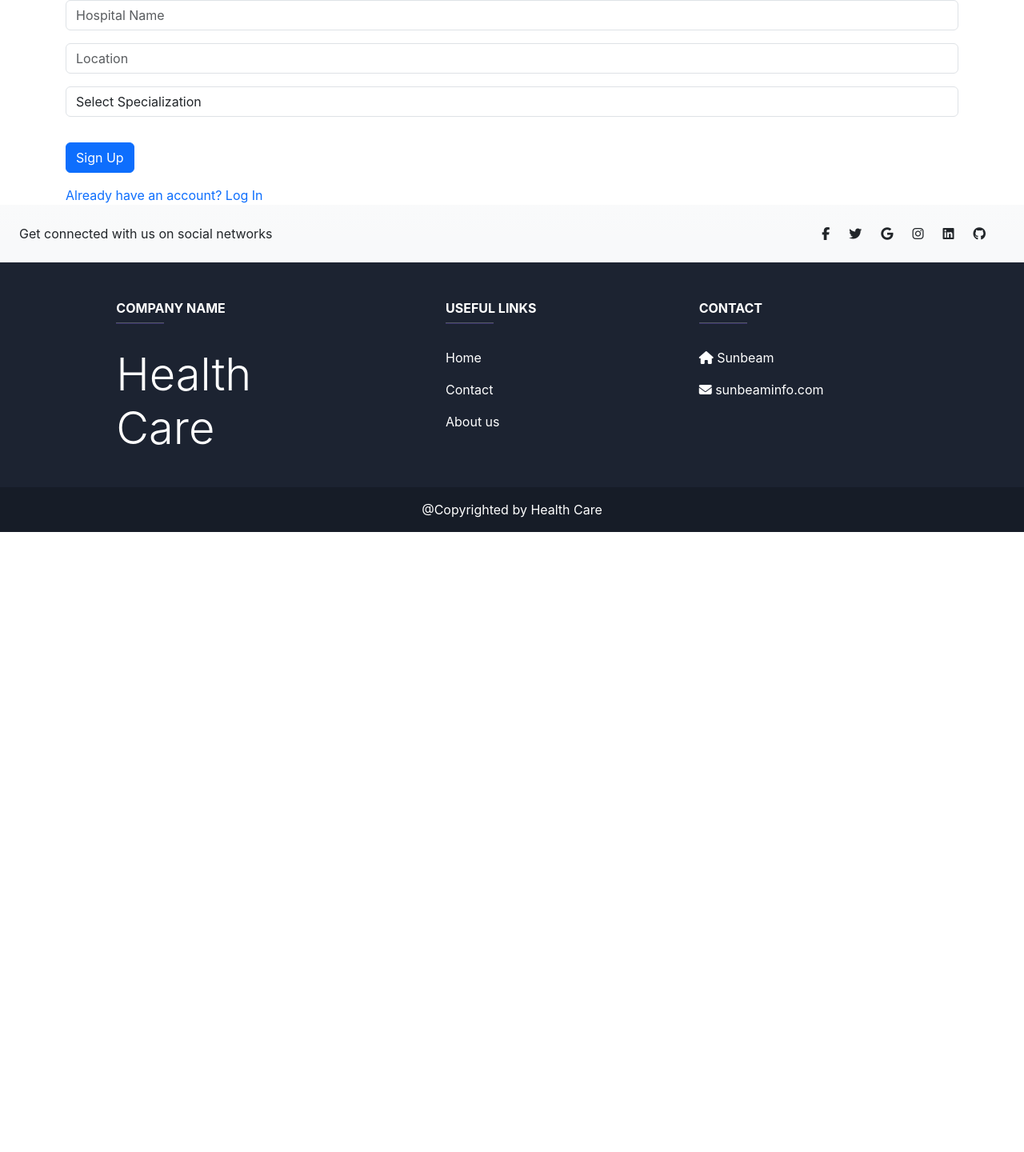
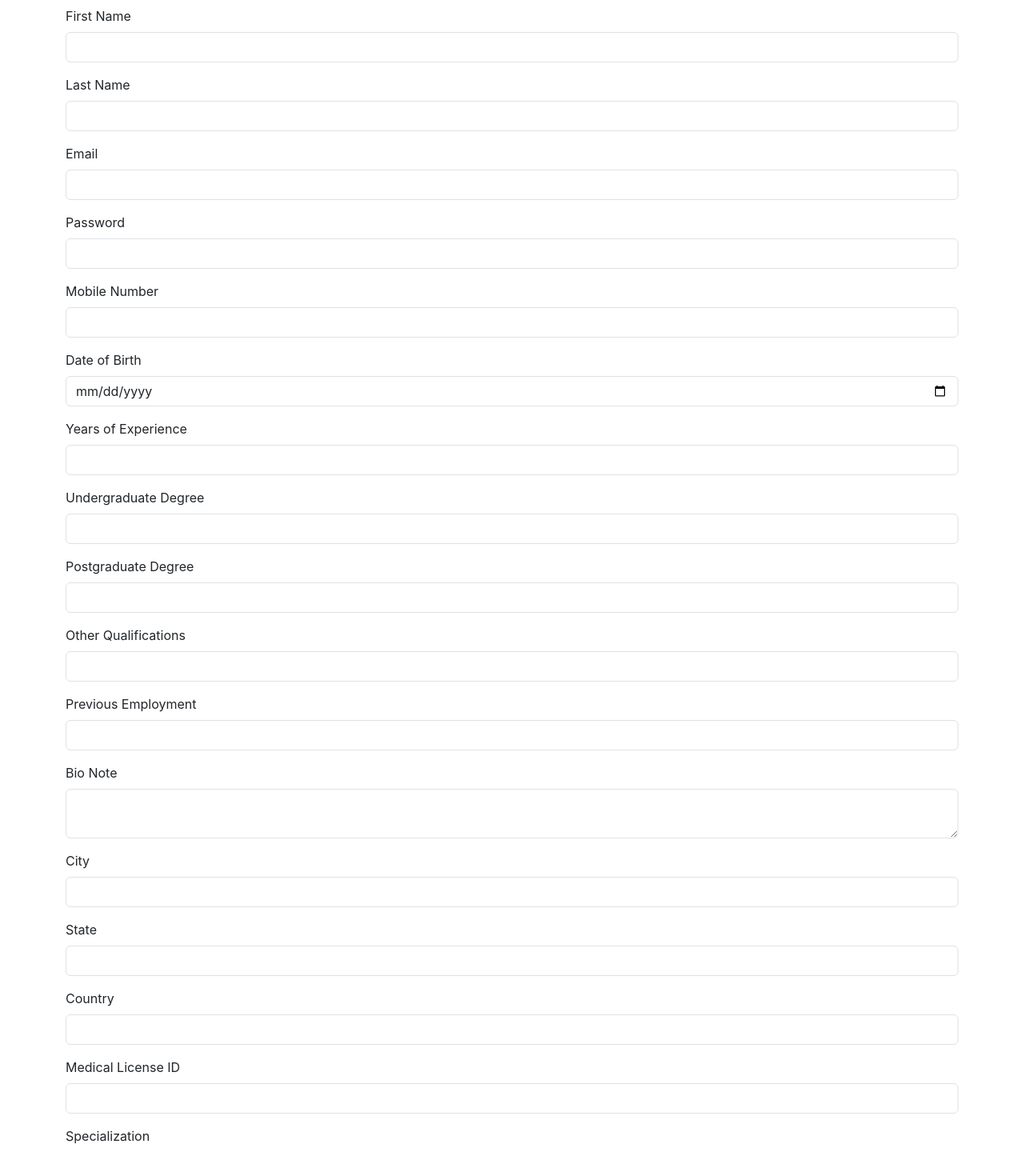
Before and after one commit to CureoiusMinds/healthcare-frontend, a React (Create React App) app: page /docsignup in a window 1280 px wide. Shown: the part 180-1620 px from the top of the page at 80% size. Before the commit the page ends 845 px from the top, so only its background shows below. Built offline with nearby package versions, Linux system fonts and the light colour scheme.

Commit message:
doc signup , job card

```diff
--- a/src/App.js
+++ b/src/App.js
@@ -19,6 +19,7 @@ import HospitalJobList from './components/doctor/HospitalJobList';
 import NgoJobList from './components/doctor/NgoJobList';
 
 import AdCard from './components/hospital/AdCard';
+import DoctorProfile from './components/doctor/DoctorProfile';
 
 function App() {
   return (
@@ -40,6 +41,7 @@ function App() {
         <Route path="/doctor" element={<Doctor/>} />
         <Route path="/about" element={<AboutUs/>} />
         <Route path="/contact" element={<ContactUs/>} />
+        <Route path="/doctorprofile" element={<DoctorProfile/>} />
       </Routes>
       <ToastContainer />
       <Footer/>
--- a/src/components/authentication/DoctorSignUp.jsx
+++ b/src/components/authentication/DoctorSignUp.jsx
@@ -1,89 +1,126 @@
-import React, { useState } from "react";
-import { toast } from "react-toastify";
-import { Link } from "react-router-dom";
+import React, { useState } from 'react';
+import { toast } from 'react-toastify';
+import 'react-toastify/dist/ReactToastify.css';
 
-const HospitalSignUp = () => {
+const DoctorSignup = () => {
   const [formData, setFormData] = useState({
-    name: "",
-    location: "",
-    specialization: "",
+    firstName: '',
+    lastName: '',
+    email: '',
+    password: '',
+    mobileNo: '',
+    DoB: '',
+    yearsOfEx: '',
+    underGrad: '',
+    postGrad: '',
+    otherQualifications: '',
+    prevEmployment: '',
+    bioNote: '',
+    city: '',
+    state: '',
+    country: '',
+    medicalLicenseId: '',
+    specialization: ''
   });
 
   const handleChange = (e) => {
-    setFormData({ ...formData, [e.target.name]: e.target.value });
+    setFormData({
+      ...formData,
+      [e.target.name]: e.target.value
+    });
   };
 
   const handleSubmit = (e) => {
     e.preventDefault();
-    // Example form validation for required fields
-    if (!formData.name || !formData.location || !formData.specialization) {
-      toast.error("Please fill in all required fields");
-      return;
-    }
-
-
-    fetch("your-backend-url/hospital/signup", {
-      method: "POST",
-      headers: {
-        "Content-Type": "application/json",
-      },
-      body: JSON.stringify(formData),
-    })
-      .then((response) => {
-        if (response.ok) {
-          toast.success("Signup successful!");
-        } else {
-          toast.error("Signup failed. Please try again later.");
-        }
-      })
-      .catch((error) => {
-        console.error("Error:", error);
-        toast.error("Signup failed. Please try again later.");
-      });
+    toast.success('Signup successful!');
   };
 
   return (
-    <div className="container">
-      <h2 className="mt-4 mb-4">Hospital Sign Up</h2>
+    <div className="container mt-5">
+      <h2>Doctor Signup</h2>
       <form onSubmit={handleSubmit}>
         <div className="mb-3">
-          <input
-            type="text"
-            className="form-control"
-            name="name"
-            placeholder="Hospital Name"
-            value={formData.name}
-            onChange={handleChange}
-          />
+          <label className="form-label">First Name</label>
+          <input type="text" className="form-control" name="firstName" value={formData.firstName} onChange={handleChange} />
         </div>
         <div className="mb-3">
-          <input
-            type="text"
-            className="form-control"
-            name="location"
-            placeholder="Location"
-            value={formData.location}
-            onChange={handleChange}
-          />
+          <label className="form-label">Last Name</label>
+          <input type="text" className="form-control" name="lastName" value={formData.lastName} onChange={handleChange} />
         </div>
         <div className="mb-3">
-          <select
-            className="form-control"
-            name="specialization"
-            value={formData.specialization}
-            onChange={handleChange}
-          >
+          <label className="form-label">Email</label>
+          <input type="email" className="form-control" name="email" value={formData.email} onChange={handleChange} />
+        </div>
+        <div className="mb-3">
+          <label className="form-label">Password</label>
+          <input type="password" className="form-control" name="password" value={formData.password} onChange={handleChange} />
+        </div>
+        <div className="mb-3">
+          <label className="form-label">Mobile Number</label>
+          <input type="text" className="form-control" name="mobileNo" value={formData.mobileNo} onChange={handleChange} />
+        </div>
+        <div className="mb-3">
+          <label className="form-label">Date of Birth</label>
+          <input type="date" className="form-control" name="DoB" value={formData.DoB} onChange={handleChange} />
+        </div>
+        <div className="mb-3">
+          <label className="form-label">Years of Experience</label>
+          <input type="number" className="form-control" name="yearsOfEx" value={formData.yearsOfEx} onChange={handleChange} />
+        </div>
+        <div className="mb-3">
+          <label className="form-label">Undergraduate Degree</label>
+          <input type="text" className="form-control" name="underGrad" value={formData.underGrad} onChange={handleChange} />
+        </div>
+        <div className="mb-3">
+          <label className="form-label">Postgraduate Degree</label>
+          <input type="text" className="form-control" name="postGrad" value={formData.postGrad} onChange={handleChange} />
+        </div>
+        <div className="mb-3">
+          <label className="form-label">Other Qualifications</label>
+          <input type="text" className="form-control" name="otherQualifications" value={formData.otherQualifications} onChange={handleChange} />
+        </div>
+        <div className="mb-3">
+          <label className="form-label">Previous Employment</label>
+          <input type="text" className="form-control" name="prevEmployment" value={formData.prevEmployment} onChange={handleChange} />
+        </div>
+        <div className="mb-3">
+          <label className="form-label">Bio Note</label>
+          <textarea className="form-control" name="bioNote" value={formData.bioNote} onChange={handleChange} />
+        </div>
+        <div className="mb-3">
+          <label className="form-label">City</label>
+          <input type="text" className="form-control" name="city" value={formData.city} onChange={handleChange} />
+        </div>
+        <div className="mb-3">
+          <label className="form-label">State</label>
+          <input type="text" className="form-control" name="state" value={formData.state} onChange={handleChange} />
+        </div>
+        <div className="mb-3">
+          <label className="form-label">Country</label>
+          <input type="text" className="form-control" name="country" value={formData.country} onChange={handleChange} />
+        </div>
+        <div className="mb-3">
+          <label className="form-label">Medical License ID</label>
+          <input type="text" className="form-control" name="medicalLicenseId" value={formData.medicalLicenseId} onChange={handleChange} />
+        </div>
+        <div className="mb-3">
+          <label className="form-label">Specialization</label>
+          <select className="form-select" name="specialization" value={formData.specialization} onChange={handleChange}>
             <option value="">Select Specialization</option>
+            <option value="SURGERY">Surgery</option>
+            <option value="CHECK_UP">Check Up</option>
             <option value="CARDIOLOGY">Cardiology</option>
+            <option value="ONCOLOGY">Oncology</option>
             <option value="NEUROLOGY">Neurology</option>
             <option value="ORTHOPEDICS">Orthopedics</option>
+            <option value="PEDIATRICS">Pediatrics</option>
+            <option value="GYNECOLOGY">Gynecology</option>
           </select>
         </div>
-        <button type="submit" className="btn btn-primary mt-3">Sign Up</button>
+        <button type="submit" className="btn btn-primary">Submit</button>
       </form>
-      <Link to="/adcard" className="d-block mt-3">Already have an account? Log In</Link>
     </div>
   );
 };
 
-export default HospitalSignUp;
+export default DoctorSignup;
--- /dev/null
+++ b/src/components/doctor/DoctorProfile.jsx
@@ -0,0 +1,56 @@
+import React, { useState } from 'react';
+import { toast } from 'react-toastify';
+import 'react-toastify/dist/ReactToastify.css';
+
+const DoctorProfile = () => {
+  const [profileData, setProfileData] = useState({
+    firstName: 'John',
+    lastName: 'Doe',
+    email: 'johndoe@example.com',
+    mobileNo: '1234567890',
+    DoB: '1990-01-01',
+    yearsOfEx: 5,
+    underGrad: 'Bachelor of Medicine',
+    postGrad: 'Master of Surgery',
+    otherQualifications: '',
+    prevEmployment: 'Hospital ABC',
+    bioNote: 'Experienced surgeon specializing in orthopedics.',
+    city: 'New York',
+    state: 'NY',
+    country: 'USA',
+    medicalLicenseId: '123456',
+    specialization: 'ORTHOPEDICS'
+  });
+
+  const handleEdit = () => {
+    // Logic for editing profile
+    toast.info('Editing profile...');
+  };
+
+  return (
+    <div className="container mt-5">
+      <h2>Doctor Profile</h2>
+      <div className="card">
+        <div className="card-body">
+          <h5 className="card-title">{profileData.firstName} {profileData.lastName}</h5>
+          <p className="card-text"><strong>Email:</strong> {profileData.email}</p>
+          <p className="card-text"><strong>Mobile No:</strong> {profileData.mobileNo}</p>
+          <p className="card-text"><strong>Date of Birth:</strong> {profileData.DoB}</p>
+          <p className="card-text"><strong>Years of Experience:</strong> {profileData.yearsOfEx}</p>
+          <p className="card-text"><strong>Undergraduate Degree:</strong> {profileData.underGrad}</p>
+          <p className="card-text"><strong>Postgraduate Degree:</strong> {profileData.postGrad}</p>
+          <p className="card-text"><strong>Previous Employment:</strong> {profileData.prevEmployment}</p>
+          <p className="card-text"><strong>Bio:</strong> {profileData.bioNote}</p>
+          <p className="card-text"><strong>City:</strong> {profileData.city}</p>
+          <p className="card-text"><strong>State:</strong> {profileData.state}</p>
+          <p className="card-text"><strong>Country:</strong> {profileData.country}</p>
+          <p className="card-text"><strong>Medical License ID:</strong> {profileData.medicalLicenseId}</p>
+          <p className="card-text"><strong>Specialization:</strong> {profileData.specialization}</p>
+          <button className="btn btn-primary" onClick={handleEdit}>Edit Profile</button>
+        </div>
+      </div>
+    </div>
+  );
+};
+
+export default DoctorProfile;
--- a/src/components/doctor/JobCard.jsx
+++ b/src/components/doctor/JobCard.jsx
@@ -33,7 +33,7 @@ const JobCard = (prop) => {
             </div>
             <div className='col-md-4 col-12'>
                <h1 className='lead'> Required Doctors : {prop.required}</h1>
-               <button className='btn btn-success' onClick={handleAccept}>Accept job</button>
+               <button className='btn btn-success' onClick={handleAccept}>Apply job</button>
             </div>
 
         </div>
```
